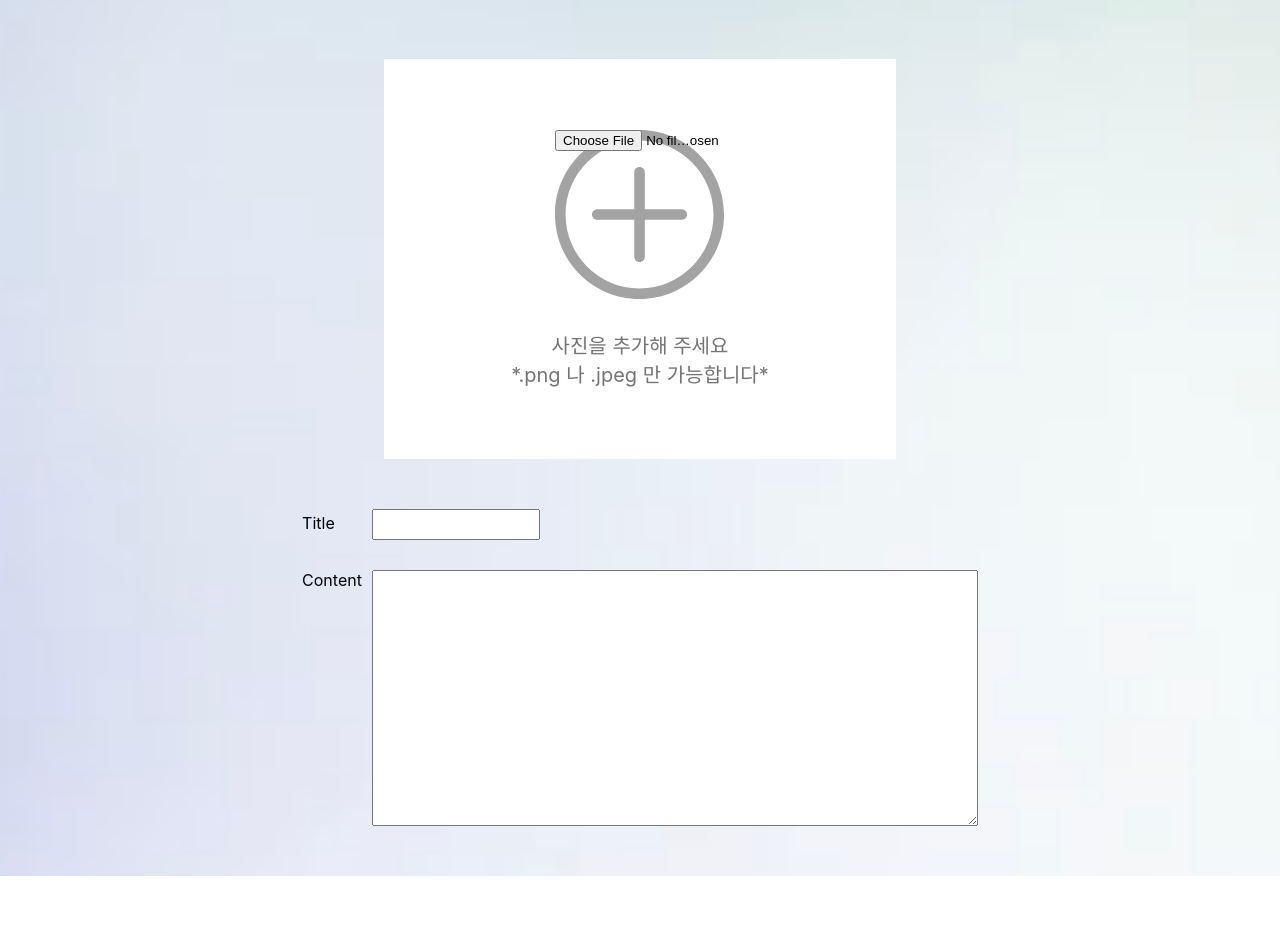
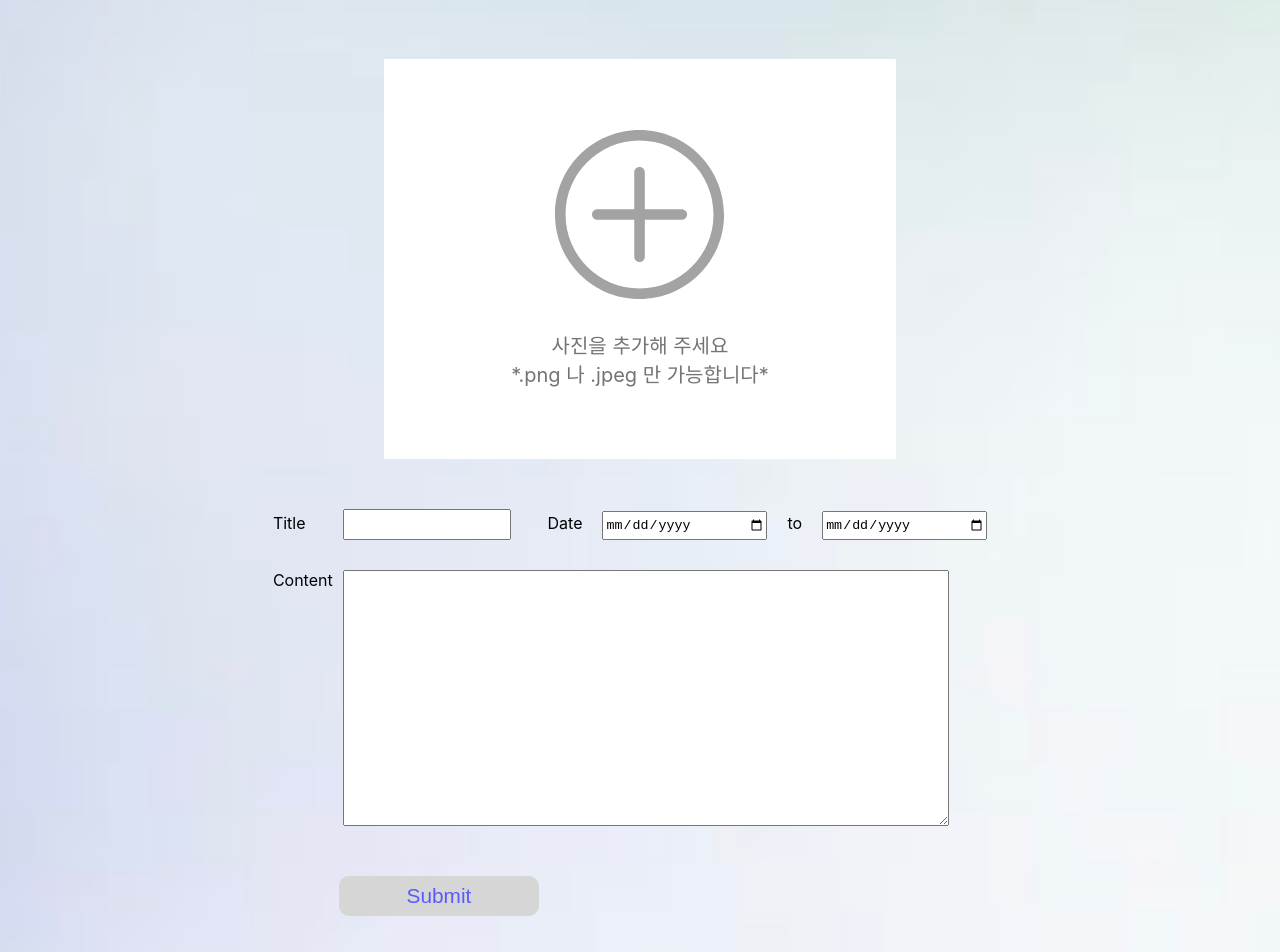
Before and after one commit to HACKERTON-JATS/front_end_jats, a React (Create React App) app: page / in a window 1280 px wide. Shown: the part 100-1052 px from the top of the page. Before the commit the page ends 976 px from the top, so only its background shows below. Built offline with nearby package versions, Linux system fonts and the light colour scheme.

Commit message:
[ADD] ADD SUBMIT BTN

```diff
--- a/src/components/Write/WriteCon/Content.js
+++ b/src/components/Write/WriteCon/Content.js
@@ -7,13 +7,20 @@ const Content = () => {
                 <S.Title>
                     Title
                     <S.TitleInp></S.TitleInp>
+                    Date
+                    <S.DateInp type="date"></S.DateInp>
+                     to
+                     <S.DateInp type="date"></S.DateInp>
                 </S.Title>
                 <S.Content>
                     Content
                     <S.ContentInp></S.ContentInp>
                 </S.Content>
+                <S.Submit>
+                    <S.SubmitBtn>Submit</S.SubmitBtn>
+                </S.Submit>
             </S.ContentForm>
-        </S.ConWrapper>
+        </S.ConWrapper >
     )
 }
 
--- a/src/components/Write/WriteCon/WritePhoto.js
+++ b/src/components/Write/WriteCon/WritePhoto.js
@@ -1,10 +1,12 @@
 import * as S from "./styles";
+import Plus from "../../../assets/plusPhoto.png";
 
 const WritePhoto = () => {
     return (
         <S.PhotoWrapper>
             <S.PhotoChoose>
-                <S.PlusPhoto type="file" />
+                <S.PlusPhoto src={Plus} />
+                <S.PhotoPlus type="file" />
                 <S.AddPhoto>사진을 추가해 주세요 <br /> *.png 나 .jpeg 만 가능합니다*</S.AddPhoto>
             </S.PhotoChoose>
         </S.PhotoWrapper>
--- a/src/components/Write/WriteCon/styles.js
+++ b/src/components/Write/WriteCon/styles.js
@@ -1,5 +1,4 @@
 import styled from "styled-components";
-import Plus from "../../../assets/plusPhoto.png";
 
 
 export const PhotoWrapper = styled.div`
@@ -19,13 +18,19 @@ export const PhotoChoose = styled.div`
     cursor: pointer;
 `
 
-export const PlusPhoto = styled.input`
+export const PhotoPlus = styled.input`
+    position: absolute;
+    width: 200px;
+    height: 200px;
+    margin-top: -80px;
+    cursor: pointer;
+    opacity: 0;
+`
+
+export const PlusPhoto = styled.img`
     display: flex;
     align-items: center;
     justify-content: center;
-    width: 170px;
-    height: 170px;
-    background-image: url(${Plus});
 `
 
 export const AddPhoto = styled.p`
@@ -59,6 +64,7 @@ export const TitleInp = styled.input`
     width: 160px;
     height: 25px;
     margin-left: 37px;
+    margin-right: 37px;
 `
 
 export const ContentInp = styled.textarea`
@@ -66,3 +72,27 @@ export const ContentInp = styled.textarea`
     height: 250px;
     margin-left: 10px;
 `
+
+export const DateInp = styled.input`
+    width: 160px;
+    height: 25px;
+    margin-left: 20px;
+    margin-right: 20px;
+`
+
+export const Submit = styled.div`
+    margin-left: 9%;
+    margin-bottom: 100px;
+`
+
+export const SubmitBtn = styled.button`
+    width: 200px;
+    height: 40px;
+    font-size: 1.3rem;
+    border-radius: 10px;
+    border: none;
+    color: #5959ff;
+    background: #d6d6d6;
+    cursor: pointer;
+    outline: none;
+`
```
